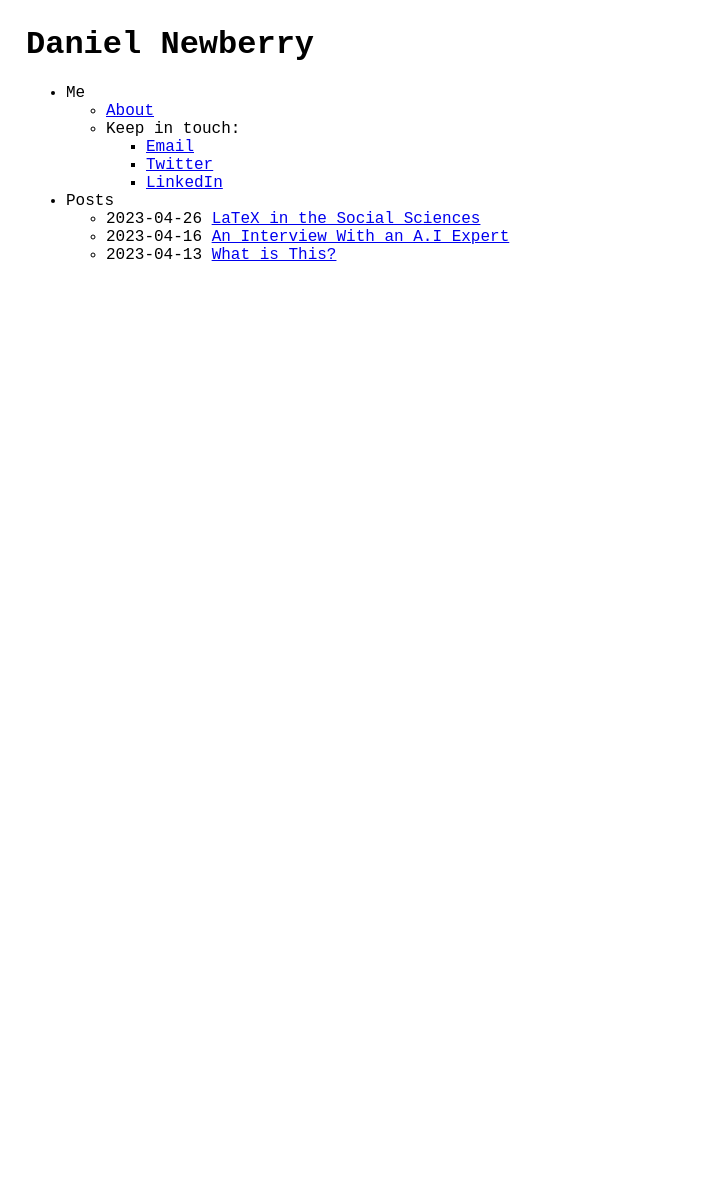
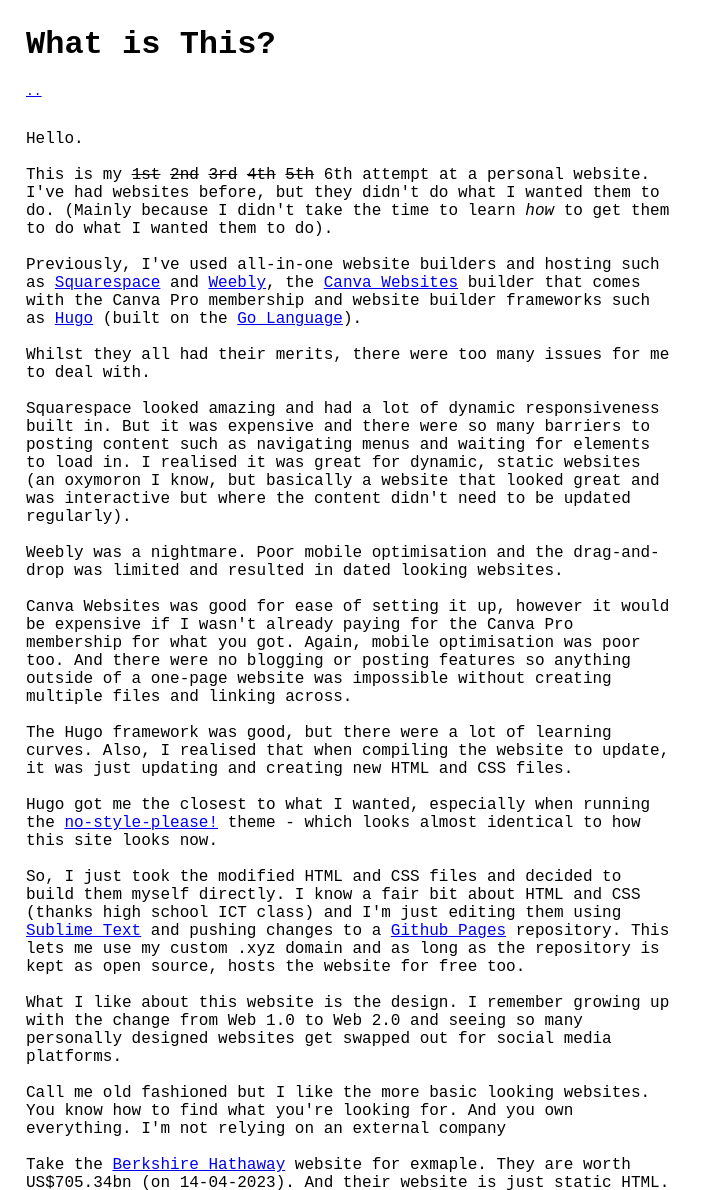
Before and after one commit to DanielNewberry/danielnewberry.github.io, a plain HTML site: page posts/what-is-this.html in a window 1280 px wide. Shown: the top 1190 px of the page, without its empty margins (0-706 px from the left). Before the commit the page ends 800 px from the top, so only its background shows below. Drawn offline with Linux system fonts and the light colour scheme.

Commit message:
what is this post

```diff
--- a/posts/what-is-this.html
+++ b/posts/what-is-this.html
@@ -1,31 +1,46 @@
 <html>
   <head>
-    <title>Daniel Newberry</title>
+    <title>What is This?</title>
     <link rel="stylesheet" type="text/css" href="style.css">
   </head>
   <body>
-    <h1>Daniel Newberry</h1>
+    <h1>What is This?</h1>
+    <a href="https://www.danielnewberry.xyz">..</a>
+    <br><br>
     <p>
-      <ul>
-        <li>Me</li>
-        <ul>
-          <li><a href="/about">About</a></li>
-          <li>Keep in touch:</li>
-            <ul>
-              <li><a href='mailto:daniel@danielnewberry.xyz'>Email</a></li>
-              <li><a href="https://www.twitter.com/dandoesresearch">Twitter</a></li>
-              <li><a href="https://www.linkedin.com/in/daniel-j-newberry">LinkedIn</a></li>
-            </ul>
-          </ul>
-        <li>Posts</li>
-        <ul>
-        <li>2023-04-26 <a href="/posts/latex-in-the-social-sciences">LaTeX in the Social Sciences</a></li>
-        <li>2023-04-16 <a href="/posts/an-interview-with-an-ai-expert">An Interview With an A.I Expert</a></li>
-        <li>2023-04-13 <a href="/posts/what-is-this">What is This?</a></li>
-        </ul>
-          </ul>
-        </li>
-      </ul>
+    Hello.
+    <br><br>
+    This is my <s>1st</s> <s>2nd</s> <s>3rd</s> <s>4th</s> <s>5th</s> 6th attempt at a personal website. I've had websites before, but they didn't do what I wanted them to do. (Mainly because I didn't take the time to learn <i>how</i> to get them to do what I wanted them to do).
+    <br><br>
+    Previously, I've used all-in-one website builders and hosting such as <a href="https://www.squarespace.com">Squarespace</a> and <a href="https://www.weebly.com/websites">Weebly</a>, the <a href="https://www.canva.com/website-builder/">Canva Websites</a> builder that comes with the Canva Pro membership and website builder frameworks such as <a href="https://gohugo.io">Hugo</a> (built on the <a href="https://go.dev">Go Language</a>).
+    <br><br>
+    Whilst they all had their merits, there were too many issues for me to deal with.
+    <br><br>
+    Squarespace looked amazing and had a lot of dynamic responsiveness built in. But it was expensive and there were so many barriers to posting content such as navigating menus and waiting for elements to load in. I realised it was great for dynamic, static websites (an oxymoron I know, but basically a website that looked great and was interactive but where the content didn't need to be updated regularly).
+    <br><br>
+    Weebly was a nightmare. Poor mobile optimisation and the drag-and-drop was limited and resulted in dated looking websites.
+    <br><br>
+    Canva Websites was good for ease of setting it up, however it would be expensive if I wasn't already paying for the Canva Pro membership for what you got. Again, mobile optimisation was poor too. And there were no blogging or posting features so anything outside of a one-page website was impossible without creating multiple files and linking across.
+    <br><br>
+    The Hugo framework was good, but there were a lot of learning curves. Also, I realised that when compiling the website to update, it was just updating and creating new HTML and CSS files.
+    <br><br>
+    Hugo got me the closest to what I wanted, especially when running the <a href="https://github.com/Masellum/hugo-theme-nostyleplease">no-style-please!</a> theme - which looks almost identical to how this site looks now.
+    <br><br>
+    So, I just took the modified HTML and CSS files and decided to build them myself directly. I know a fair bit about HTML and CSS (thanks high school ICT class) and I'm just editing them using <a href="https://www.sublimetext.com">Sublime Text</a> and pushing changes to a <a href="https://pages.github.com">Github Pages</a> repository. This lets me use my custom .xyz domain and as long as the repository is kept as open source, hosts the website for free too.
+    <br><br>
+    What I like about this website is the design. I remember growing up with the change from Web 1.0 to Web 2.0 and seeing so many personally designed websites get swapped out for social media platforms.
+    <br><br>
+    Call me old fashioned but I like the more basic looking websites. You know how to find what you're looking for. And you own everything. I'm not relying on an external company
+    <br><br>
+    Take the <a href="https://www.berkshirehathaway.com">Berkshire Hathaway</a> website for exmaple. They are worth US$705.34bn (on 14-04-2023). And their website is just static HTML. But for their primary audience - their shareholders - they can access any and all of the information they need straight away. Some may say it is old and boring. I say it is perfect for serving it's purpose.
+    <br><br>
+    So what is the purpose of this website? Well, I just wanted a place to store all of my things. This website is like that drawer you have at home with the half-used notebooks and the random cables you can't throw out because you might remember what they are for and need them.
+    <br><br>
+    The home page has links to me socials and a link to information about me.
+    <br><br>
+    Underneath there are blog entries.
+    <br><br>
+    At this point I don't know what else I need. And if I think of something, with this system I've got now, I'm confident I can implement it easily.
     </p>
   </body>
 </html>
```
Also changed, not shown: index.html (+1 -1 lines), 1 other file.
